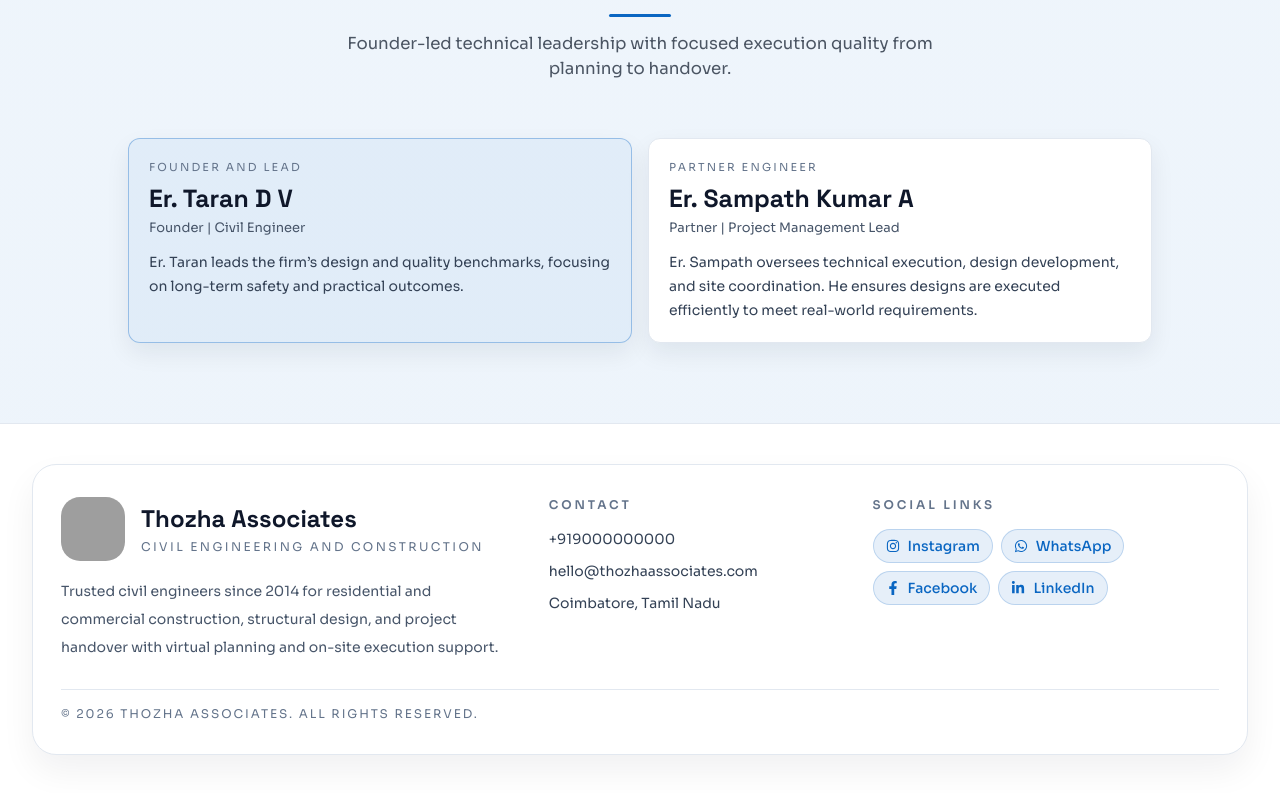
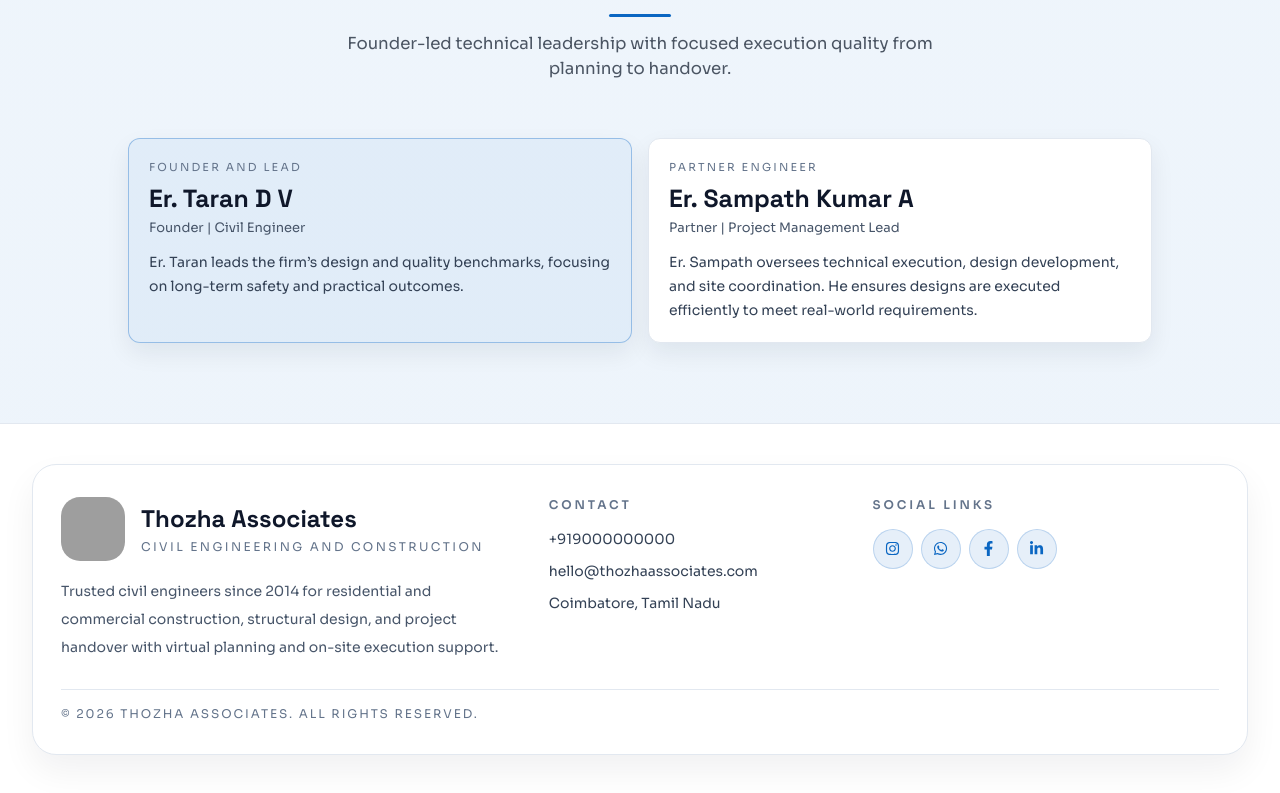
Before and after one commit to Aatheeswaran-M/ThozhaAssociates, a React (Vite) app: page / in a window 1280 px wide. Shown: the part 6337-7130 px from the top of the page. Built offline with nearby package versions, Linux system fonts and the light colour scheme; no server answers; the database is empty; grey boxes are pictures that could not be loaded.

Commit message:
Update footer social links to icon-only buttons

```diff
--- a/src/pages/HomePage.jsx
+++ b/src/pages/HomePage.jsx
@@ -224,10 +224,11 @@ function HomePage() {
                         href={item.href}
                         target="_blank"
                         rel="noreferrer"
-                        className="inline-flex items-center gap-2 rounded-full border border-accent/20 bg-accent/10 px-3 py-1.5 text-sm font-medium text-accent transition hover:bg-accent hover:text-white"
+                        title={item.label}
+                        aria-label={item.label}
+                        className="grid h-10 w-10 place-items-center rounded-full border border-accent/20 bg-accent/10 text-accent transition hover:bg-accent hover:text-white"
                       >
-                        <Icon size={14} />
-                        <span>{item.label}</span>
+                        <Icon size={15} />
                       </a>
                     )
                   })}
```
